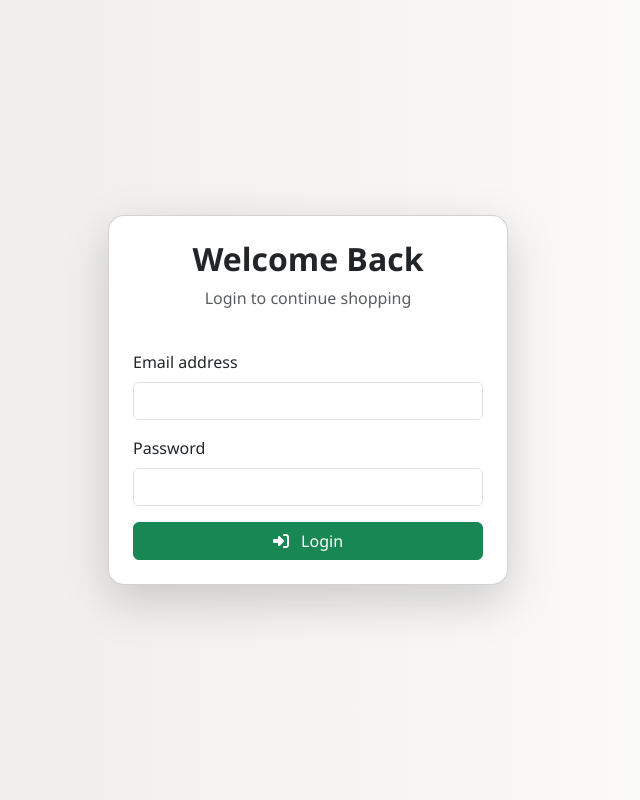
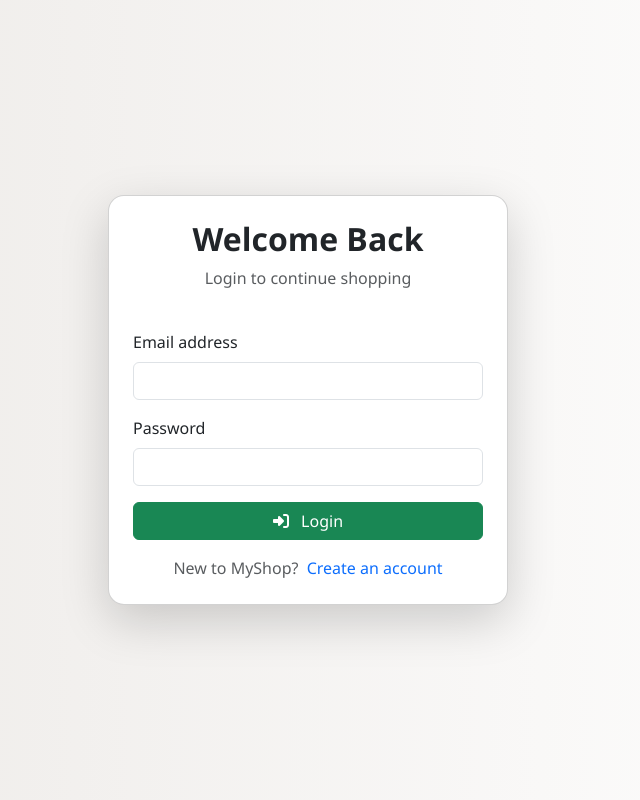
Before and after one commit to Nikhil7709/minimal-ecommerce-django, a Django app: page /login-ui/ in a window 1280 px wide. Shown: the part 56-856 px from the top of the page, without its empty margins (332-972 px from the left). Run offline with Django 5.2, Linux system fonts and the light colour scheme.

Commit message:
feat | Add register button in login page

```diff
--- a/templates/login.html
+++ b/templates/login.html
@@ -11,18 +11,28 @@
       <p class="text-muted">Login to continue shopping</p>
     </div>
     <form id="login-form">
+
       <div class="mb-3">
         <label for="email" class="form-label">Email address</label>
         <input type="email" class="form-control" id="email" required>
       </div>
+
       <div class="mb-3">
         <label for="password" class="form-label">Password</label>
         <input type="password" class="form-control" id="password" required>
       </div>
+
       <button type="submit" class="btn btn-success w-100">
         <i class="fas fa-sign-in-alt me-2"></i> Login
       </button>
+
       <div class="alert mt-3 d-none" id="login-alert"></div>
+
+      <div class="text-center mt-3">
+        <span class="text-muted">New to MyShop?</span>
+        <a href="/api/store/register-ui/" class="text-decoration-none ms-1">Create an account</a>
+      </div>
+
     </form>
   </div>
 </div>
```
